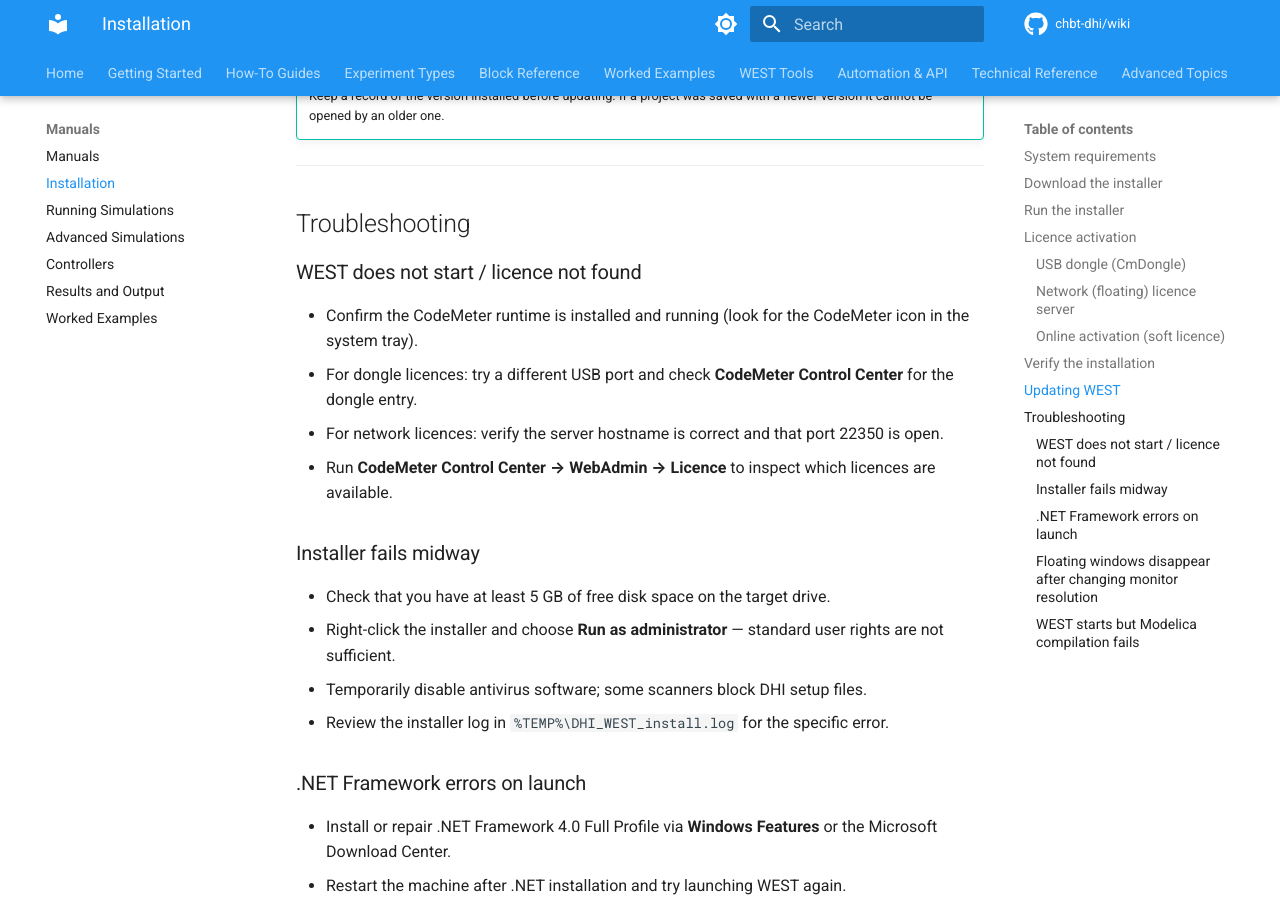
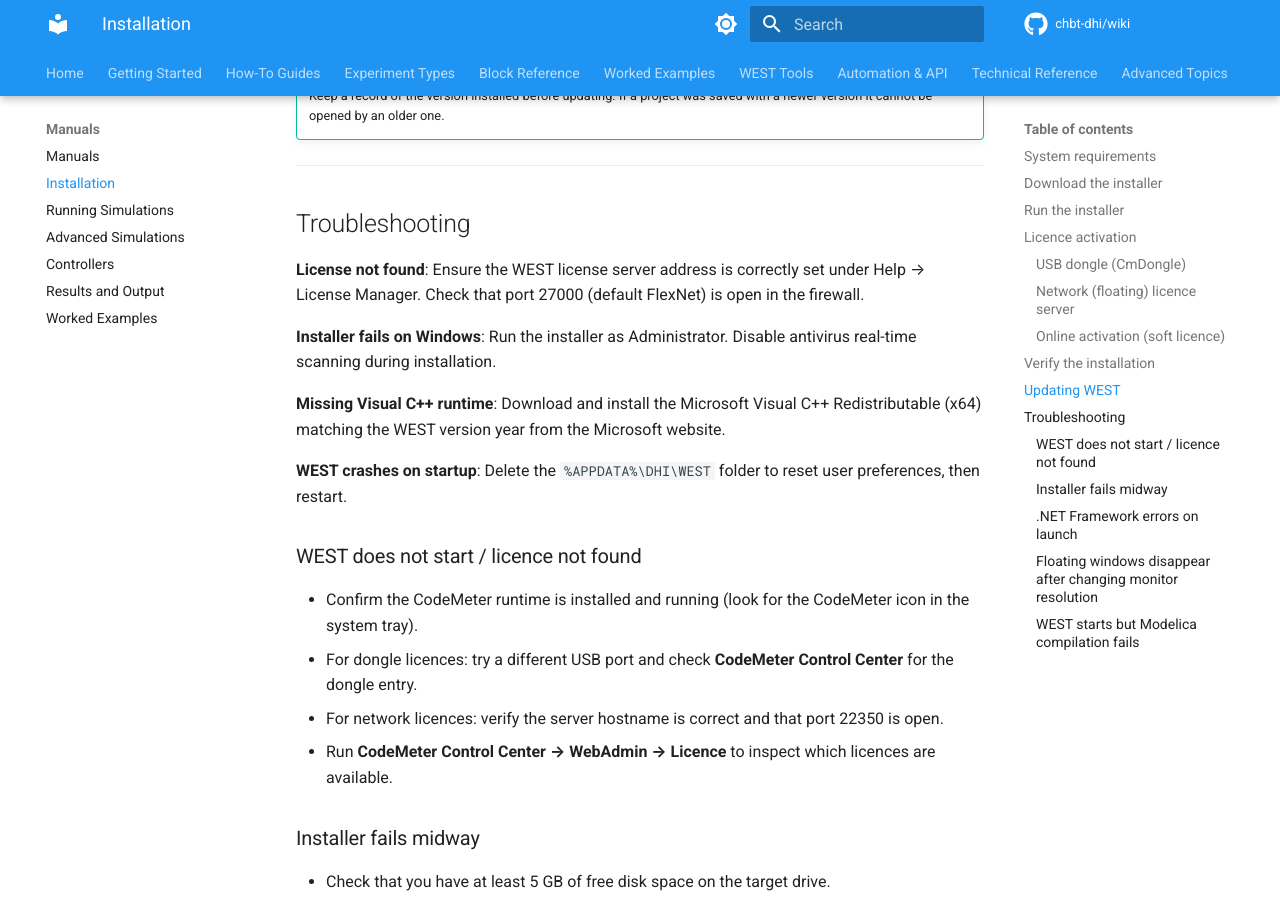
Before and after one commit to CHBT-DHI/Wiki, an MkDocs documentation site: the page built from docs/manuals/installation.md, in a window 1280 px wide and 900 px high, scrolled down 4132 px. Built offline with MkDocs 1.6.1 and Material for MkDocs 9.7.7, drawn with Linux system fonts in a browser that asks for light colours; comment, search, counter and statistics services are not loaded.

Commit message:
docs: fill Troubleshooting section in installation.md

```diff
--- a/docs/manuals/installation.md
+++ b/docs/manuals/installation.md
@@ -116,6 +116,14 @@
 
 ## Troubleshooting
 
+**License not found**: Ensure the WEST license server address is correctly set under Help → License Manager. Check that port 27000 (default FlexNet) is open in the firewall.
+
+**Installer fails on Windows**: Run the installer as Administrator. Disable antivirus real-time scanning during installation.
+
+**Missing Visual C++ runtime**: Download and install the Microsoft Visual C++ Redistributable (x64) matching the WEST version year from the Microsoft website.
+
+**WEST crashes on startup**: Delete the `%APPDATA%\DHI\WEST` folder to reset user preferences, then restart.
+
 ### WEST does not start / licence not found
 
 - Confirm the CodeMeter runtime is installed and running (look for the CodeMeter icon in the system tray).
```
